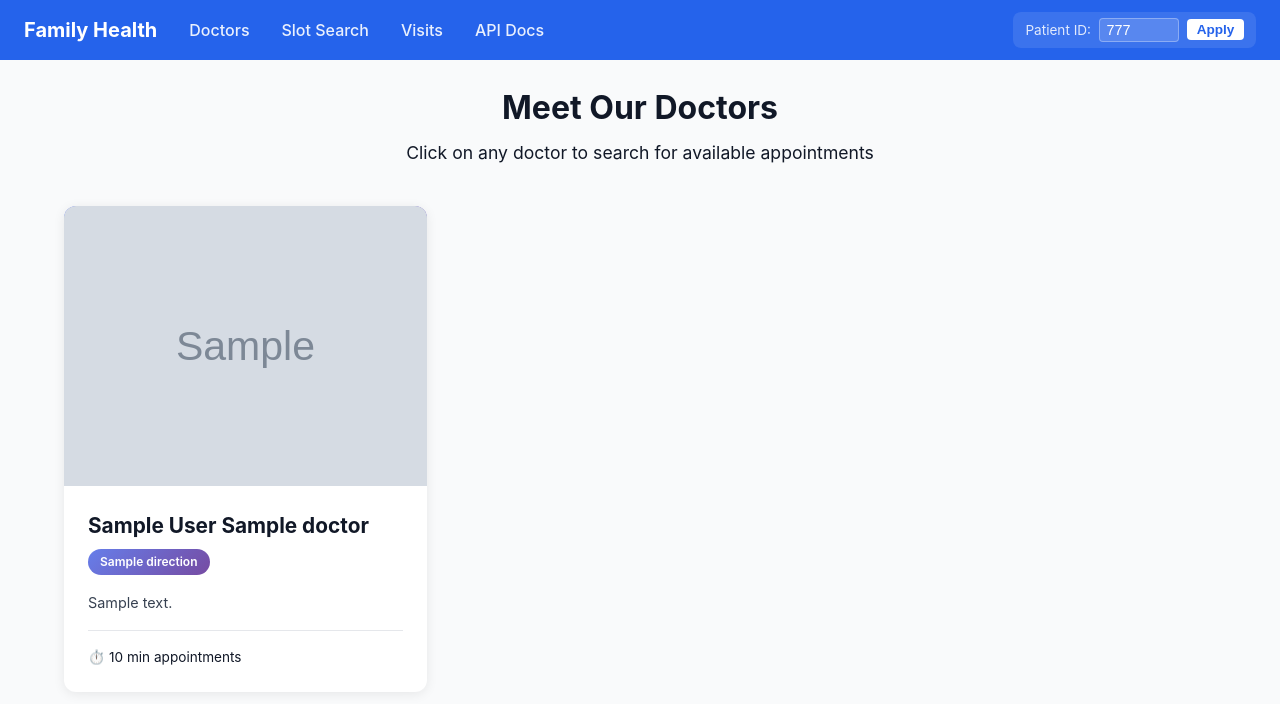
After one commit to AlarisGit/FamilyHealth, a FastAPI app: template app/templates/doctors.html in a window 1280 px wide. The commit adds this page. Shown: the top 704 px of the page. Run offline with FastAPI, Linux system fonts and the light colour scheme; the template is opened without the code that fills it: most values are stand-ins (such as "Sample title", 1, 10 or a date in 2020); grey boxes marked "Sample" are stand-in pictures.

Commit message:
Doctors page

```diff
--- a/app/main.py
+++ b/app/main.py
@@ -328,6 +328,15 @@ def page_visits(request: Request):
     return templates.TemplateResponse("visits.html", {"request": request})
 
 
+@app.get("/doctors", response_class=HTMLResponse, include_in_schema=False)
+def page_doctors(request: Request, db: Session = Depends(get_db)):
+    doctors = db.query(Doctor).order_by(Doctor.last_name, Doctor.first_name).all()
+    return templates.TemplateResponse("doctors.html", {
+        "request": request,
+        "doctors": doctors,
+    })
+
+
 # ---------------------------------------------------------------------------
 # Run
 # ---------------------------------------------------------------------------
--- a/app/templates/base.html
+++ b/app/templates/base.html
@@ -188,6 +188,7 @@
         <div style="display:flex;align-items:center;gap:1.5rem;">
             <a href="/" class="logo">Family Health</a>
             <nav>
+                <a href="/doctors">Doctors</a>
                 <a href="/search">Slot Search</a>
                 <a href="/visits">Visits</a>
                 <a href="/docs" target="_blank">API Docs</a>
--- /dev/null
+++ b/app/templates/doctors.html
@@ -0,0 +1,211 @@
+{% extends "base.html" %}
+{% block title %}Our Doctors - Family Health{% endblock %}
+{% block content %}
+<style>
+    .page-header {
+        text-align: center;
+        margin-bottom: 2.5rem;
+    }
+    .page-header h1 {
+        font-size: 2rem;
+        font-weight: 700;
+        color: var(--gray-900);
+        margin-bottom: 0.5rem;
+    }
+    .page-header p {
+        font-size: 1.1rem;
+        color: var(--gray-600);
+    }
+    .doctors-grid {
+        display: grid;
+        grid-template-columns: repeat(auto-fill, minmax(320px, 1fr));
+        gap: 2rem;
+        margin-top: 2rem;
+    }
+    .doctor-card {
+        background: white;
+        border-radius: 12px;
+        overflow: hidden;
+        box-shadow: 0 2px 12px rgba(0,0,0,0.08);
+        transition: all 0.3s ease;
+        cursor: pointer;
+        position: relative;
+    }
+    .doctor-card:hover {
+        transform: translateY(-8px);
+        box-shadow: 0 12px 32px rgba(0,0,0,0.15);
+    }
+    .doctor-card:hover .doctor-photo {
+        transform: scale(1.05);
+    }
+    .doctor-photo-container {
+        width: 100%;
+        height: 280px;
+        overflow: hidden;
+        background: linear-gradient(135deg, #667eea 0%, #764ba2 100%);
+        position: relative;
+    }
+    .doctor-photo {
+        width: 100%;
+        height: 100%;
+        object-fit: cover;
+        transition: transform 0.3s ease;
+    }
+    .doctor-photo-placeholder {
+        width: 100%;
+        height: 100%;
+        display: flex;
+        align-items: center;
+        justify-content: center;
+        font-size: 5rem;
+        color: rgba(255,255,255,0.8);
+    }
+    .doctor-info {
+        padding: 1.5rem;
+    }
+    .doctor-name {
+        font-size: 1.3rem;
+        font-weight: 700;
+        color: var(--gray-900);
+        margin-bottom: 0.5rem;
+    }
+    .doctor-specialties {
+        display: flex;
+        flex-wrap: wrap;
+        gap: 0.5rem;
+        margin-bottom: 1rem;
+    }
+    .specialty-badge {
+        display: inline-block;
+        padding: 0.25rem 0.75rem;
+        background: linear-gradient(135deg, #667eea 0%, #764ba2 100%);
+        color: white;
+        border-radius: 20px;
+        font-size: 0.75rem;
+        font-weight: 600;
+    }
+    .doctor-bio {
+        color: var(--gray-700);
+        font-size: 0.9rem;
+        line-height: 1.6;
+        margin-bottom: 1rem;
+        display: -webkit-box;
+        -webkit-line-clamp: 3;
+        -webkit-box-orient: vertical;
+        overflow: hidden;
+    }
+    .doctor-card:hover .doctor-bio {
+        -webkit-line-clamp: unset;
+        overflow: visible;
+    }
+    .doctor-meta {
+        display: flex;
+        gap: 1rem;
+        padding-top: 1rem;
+        border-top: 1px solid var(--gray-200);
+        font-size: 0.85rem;
+        color: var(--gray-600);
+    }
+    .meta-item {
+        display: flex;
+        align-items: center;
+        gap: 0.25rem;
+    }
+    .click-hint {
+        position: absolute;
+        top: 1rem;
+        right: 1rem;
+        background: rgba(255,255,255,0.95);
+        padding: 0.5rem 1rem;
+        border-radius: 20px;
+        font-size: 0.75rem;
+        font-weight: 600;
+        color: var(--primary);
+        opacity: 0;
+        transition: opacity 0.3s ease;
+        pointer-events: none;
+        box-shadow: 0 2px 8px rgba(0,0,0,0.1);
+    }
+    .doctor-card:hover .click-hint {
+        opacity: 1;
+    }
+    @media (max-width: 768px) {
+        .doctors-grid {
+            grid-template-columns: 1fr;
+            gap: 1.5rem;
+        }
+        .doctor-photo-container {
+            height: 240px;
+        }
+    }
+</style>
+
+<div class="page-header">
+    <h1>Meet Our Doctors</h1>
+    <p>Click on any doctor to search for available appointments</p>
+</div>
+
+<div class="doctors-grid">
+    {% for doctor in doctors %}
+    <div class="doctor-card" onclick="searchDoctor('{{ doctor.first_name }} {{ doctor.last_name }}')">
+        <div class="click-hint">Click to book →</div>
+        <div class="doctor-photo-container">
+            {% if doctor.photo_path %}
+                <img src="{{ doctor.photo_path }}" alt="{{ doctor.first_name }} {{ doctor.last_name }}" class="doctor-photo">
+            {% else %}
+                <div class="doctor-photo-placeholder">👨‍⚕️</div>
+            {% endif %}
+        </div>
+        <div class="doctor-info">
+            <div class="doctor-name">
+                {{ doctor.first_name }} {{ doctor.last_name }}
+                {% if doctor.middle_name %}{{ doctor.middle_name }}{% endif %}
+            </div>
+
+            {% if doctor.directions %}
+            <div class="doctor-specialties">
+                {% for direction in doctor.directions %}
+                <span class="specialty-badge">{{ direction.name }}</span>
+                {% endfor %}
+            </div>
+            {% endif %}
+
+            {% if doctor.bio_text %}
+            <div class="doctor-bio">{{ doctor.bio_text }}</div>
+            {% endif %}
+
+            <div class="doctor-meta">
+                <div class="meta-item">
+                    <span>⏱️</span>
+                    <span>{{ doctor.duration_minutes }} min appointments</span>
+                </div>
+                {% if doctor.buffer_minutes > 0 %}
+                <div class="meta-item">
+                    <span>🔄</span>
+                    <span>{{ doctor.buffer_minutes }} min buffer</span>
+                </div>
+                {% endif %}
+            </div>
+        </div>
+    </div>
+    {% endfor %}
+</div>
+
+{% if not doctors %}
+<div class="card" style="text-align: center; padding: 3rem;">
+    <h2 style="color: var(--gray-500);">No doctors found</h2>
+    <p class="text-muted">Please check back later.</p>
+</div>
+{% endif %}
+
+{% endblock %}
+
+{% block scripts %}
+<script>
+    function searchDoctor(doctorName) {
+        // Navigate to search page with doctor name pre-filled
+        const encodedName = encodeURIComponent(doctorName);
+        window.location.href = `/search?doctor_name=${encodedName}`;
+    }
+</script>
+{% endblock %}
```
Also changed, not shown: app/slot_service.py (+25 -7 lines), app/templates/search.html (+9 -0 lines), app/templates/index.html (line endings or trailing spaces).
